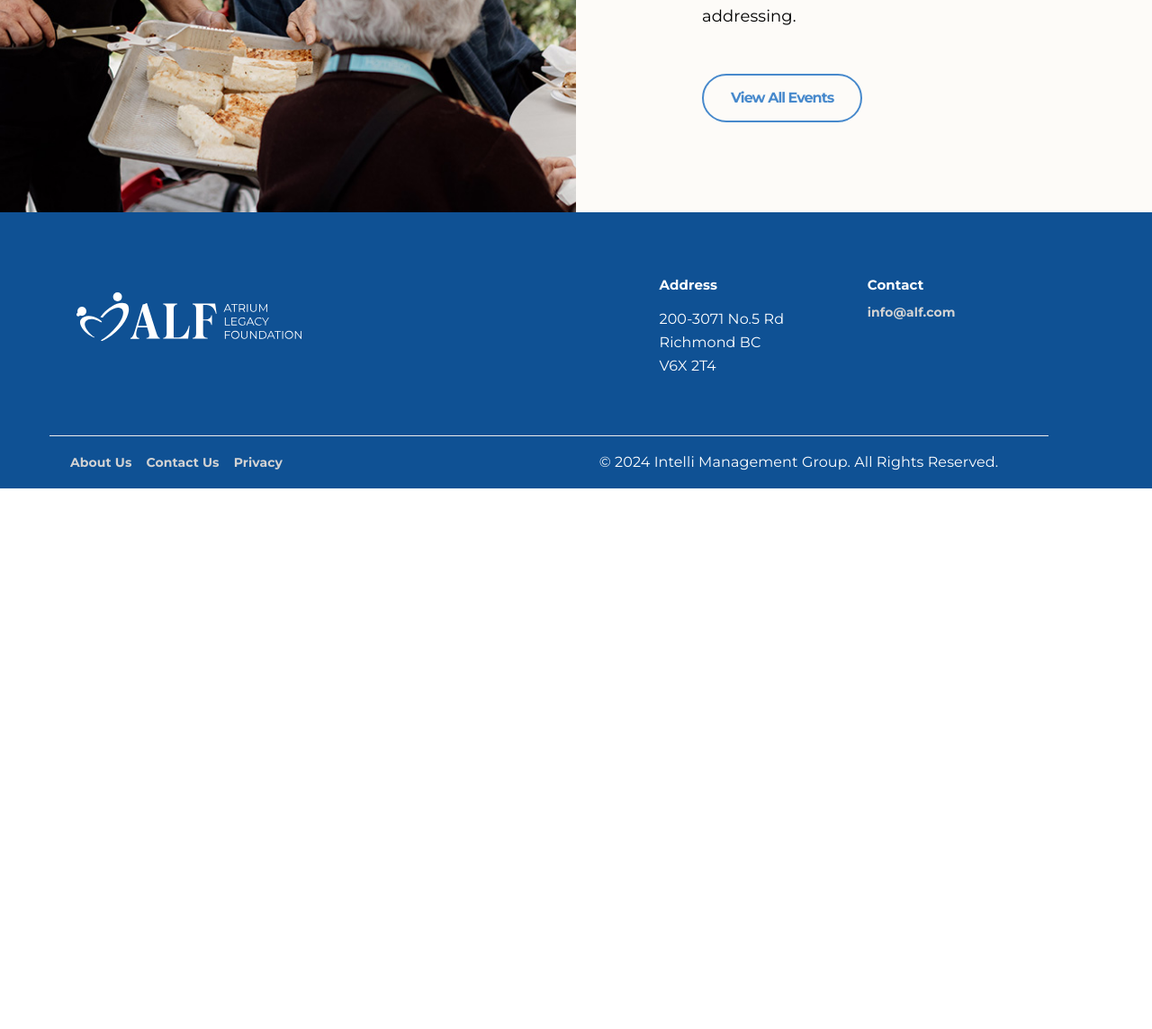
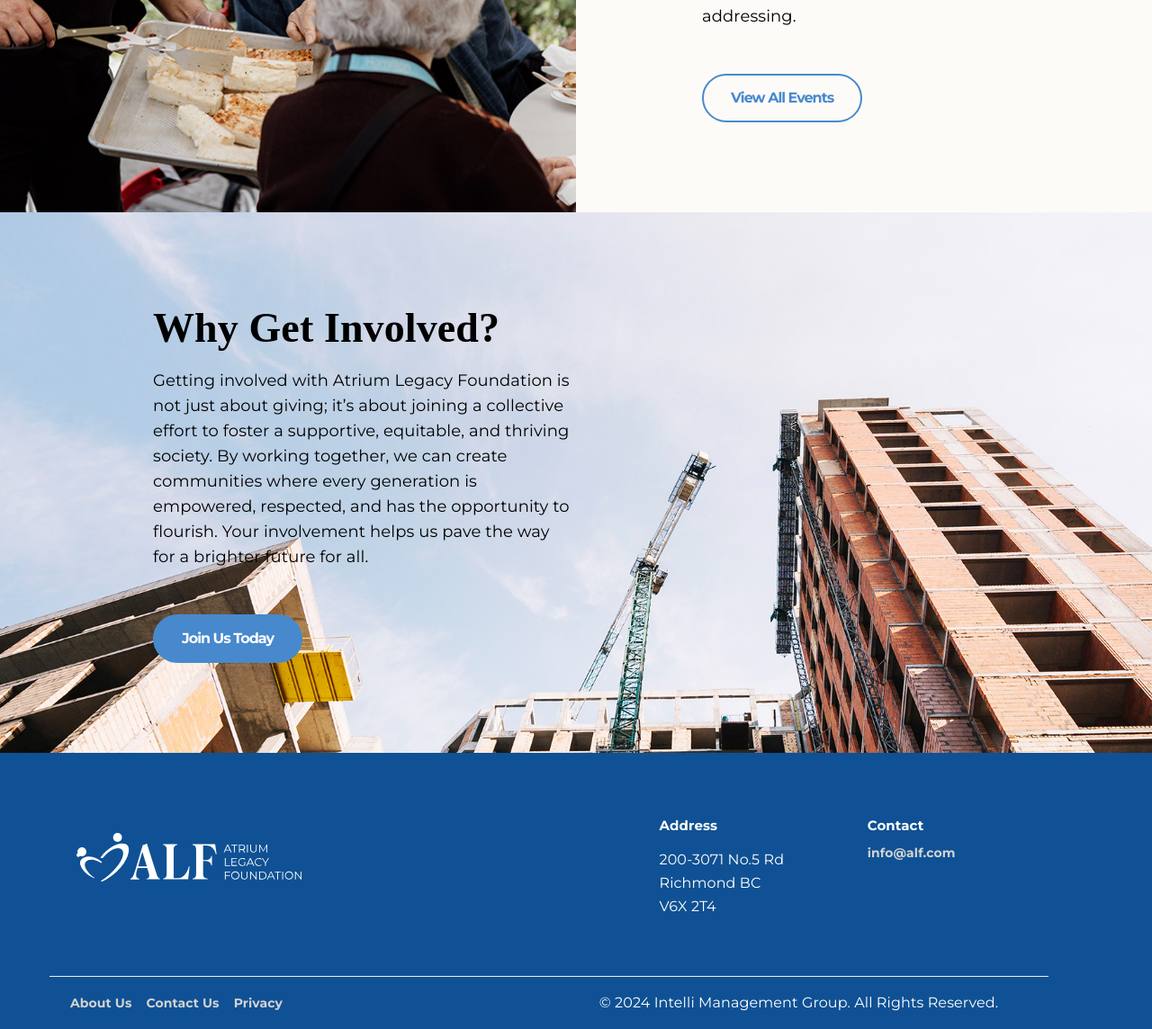
Before and after one commit to salmankhan03/Atriumlegacy, a PHP site: page /involved.php in a window 1280 px wide. Shown: the part 3718-4862 px from the top of the page at 90% size. Before the commit the page ends 4261 px from the top, so only its background shows below. Run offline with PHP 8.4, Linux system fonts and the light colour scheme; some web fonts are replaced.

Commit message:
update initiative and involved page

```diff
--- a/initiative.php
+++ b/initiative.php
@@ -122,7 +122,7 @@
 
          } */
          .nav-item{
-            margin-bottom: 30px !important;
+            margin-bottom: 45px !important;
          }
          .tab-icon {
             width: 75px;
@@ -262,7 +262,7 @@
                </ul>
 
                <!-- Tab Content -->
-               <div class="tab-content" id="myTabContent" style="padding-bottom: 100px;">
+               <div class="tab-content" id="myTabContent" style="padding-bottom: 65px;">
                   <div class="tab-pane fade show active" id="ReStart-Education" role="tabpanel" aria-labelledby="ReStart-Education-tab">
                      <div class="row ml-0 mr-0" >
                         <div class="col-sm-12 col-md-8 col-lg-8 pl-0 pr-0">
--- a/involved.php
+++ b/involved.php
@@ -108,6 +108,7 @@
             <!-- Empty Space -->
 
             <!-- second Section -->
+
             <div class="header_mid_inner pd-0 content-padding">
                <div class="row ml-0 mr-0" >
                   <div class="col-sm-12 col-md-6 col-lg-6 pl-0 pr-0">
@@ -122,14 +123,21 @@
                   </div>
                </div>
             </div>
-             <!-- second Section -->
-               <div class="elementor-element elementor-element-7c02393 sc_height_huge sc_fly_static elementor-widget elementor-widget-spacer trx_addons_parallax_layers_inited trx_addons_parallax_blocks_inited" data-id="7c02393" data-element_type="widget" data-widget_type="spacer.default">
-                  <div class="elementor-widget-container">
-                     <div class="elementor-spacer">
-                        <div class="elementor-spacer-inner"></div>
+
+            <!-- <div class="row equal-height">
+               <div class="col-md-6 col-lg-6">
+                  <div class="left-section-padding left-margin-top-bottom">
+                     <div class="p-xs-0 ">
+                        <h2 class="h2-title mb-0">Ways to Get Involved</h2>
                      </div>
                   </div>
                </div>
+               <div class="col-md-6 col-lg-6">
+                  <div class="left-section-padding left-margin-top-bottom">
+                     <p class="mb-0 pb-0" style="font-size: 18px">We understand that creating meaningful social impact requires collective effort. Whether you are an individual, a corporation, or a community organization, there are many ways to get involved and contribute to our mission of fostering empathy, wellness, and sustainability. Your support, time, and resources are invaluable in helping us drive positive change and make a tangible difference in the lives of those we serve.</p>
+                  </div>
+               </div>
+            </div> -->
 
             <!--Third Section  -->
             <div class="row equal-height">
@@ -236,6 +244,29 @@
                </div>
             </div>
             <!--Third Section  -->
+            <div class="custom-banner w-100 content-padding">
+               <div class="header_mid_inner pd-0 ">
+                  <div class="row ml-0 mr-0" >
+                     <div class="col-sm-12 col-md-6 col-lg-6 pl-0 pr-0">
+                        <div class="p-xs-0">
+                           <div class="h2-heading-section-space">
+                              <h2 class="h2-title">Why Get Involved?</h2>
+                           </div>
+                           <div class="text-content-space">
+                              <h4 class="text-content">
+                                 Getting involved with Atrium Legacy Foundation is not just about giving; it’s about joining a collective effort to foster a supportive, equitable, and thriving society. By working together, we can create communities where every generation is empowered, respected, and has the opportunity to flourish. Your involvement helps us pave the way for a brighter future for all.
+                              </h4>
+                           </div>
+                           <div id="" class="button_wrap">
+                              <a href="#" class="custom-btn3">
+                                 <span>Join Us Today</span>
+                              </a>
+                           </div>
+                        </div>
+                     </div>
+                  </div>
+               </div>
+            </div>
       <?php include 'footer.php'; ?>
    </body>
 </html>
```
Lines whose indentation alone changed are shown as unchanged.
